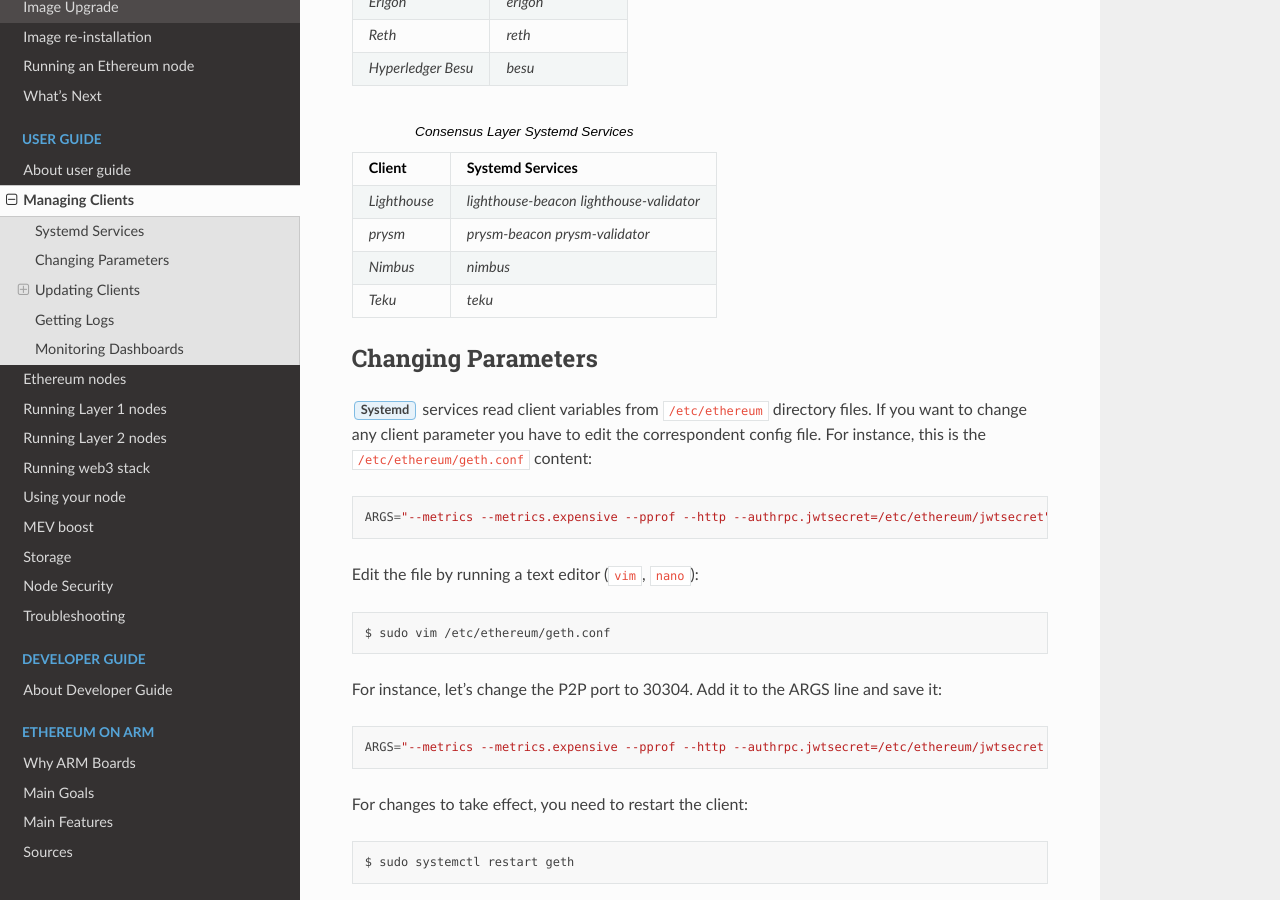
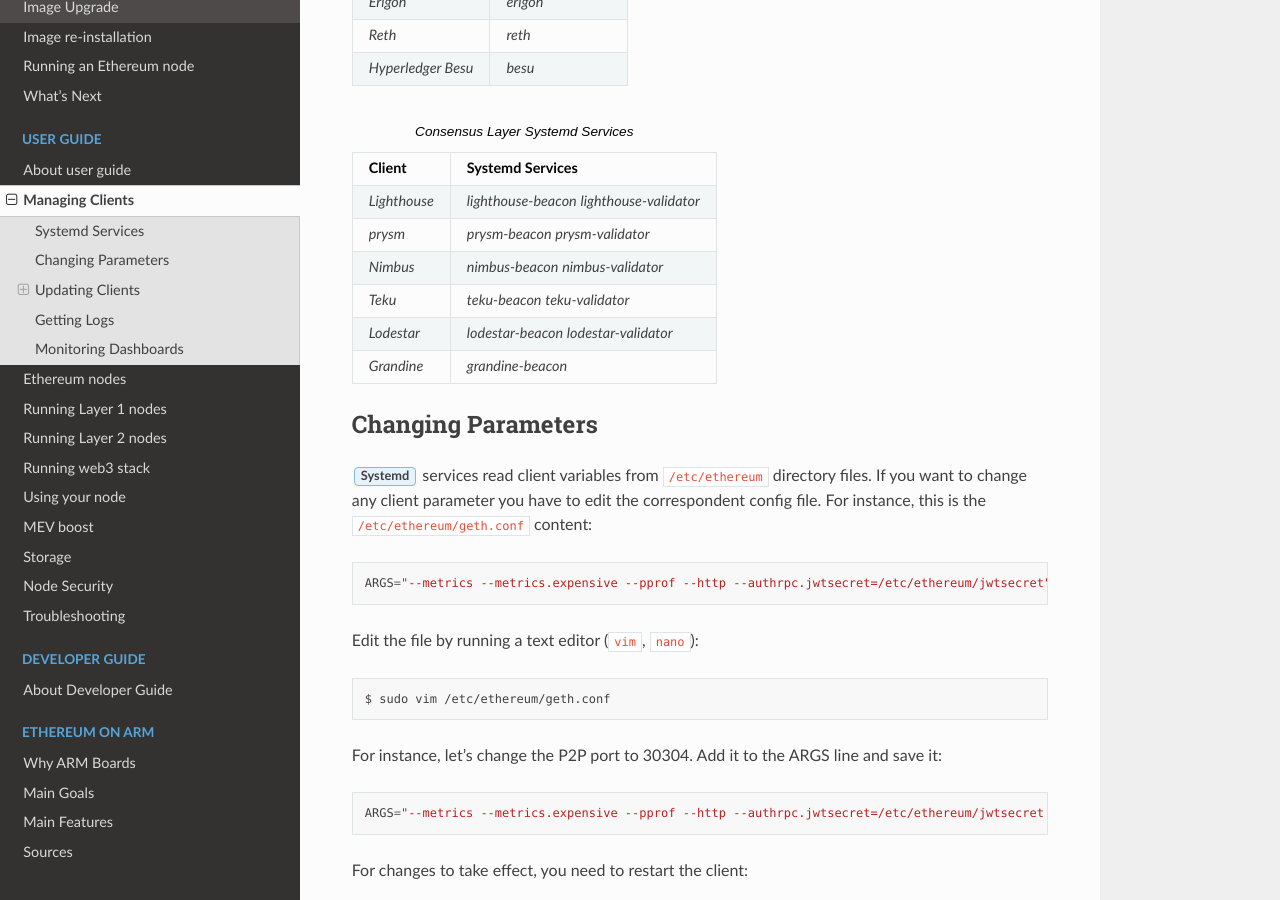
Before and after one commit to EOA-Blockchain-Labs/ethereumonarm, a Sphinx documentation site: the page built from docs/user-guide/managing-clients.rst, in a window 1280 px wide and 900 px high, scrolled down 1155 px. Built offline with Sphinx 7.4.7 and the Read the Docs theme 2.0.0, drawn with Linux system fonts in a browser that asks for light colours.

Commit message:
added Lodestar and Grandine to Managing Clients list.

```diff
--- a/docs/user-guide/managing-clients.rst
+++ b/docs/user-guide/managing-clients.rst
@@ -56,8 +56,10 @@
 
    `Lighthouse`, `lighthouse-beacon` `lighthouse-validator`
    `prysm`, `prysm-beacon` `prysm-validator`
-   `Nimbus`, `nimbus`
-   `Teku`, `teku`
+   `Nimbus`, `nimbus-beacon` `nimbus-validator`
+   `Teku`, `teku-beacon` `teku-validator`
+   `Lodestar`, `lodestar-beacon` `lodestar-validator`
+   `Grandine`, `grandine-beacon`
 
 
 Changing Parameters
@@ -163,6 +165,8 @@
 * prysm
 * teku
 * nimbus
+* lodestar
+* grandine
 
 **L2 clients**
 
```
